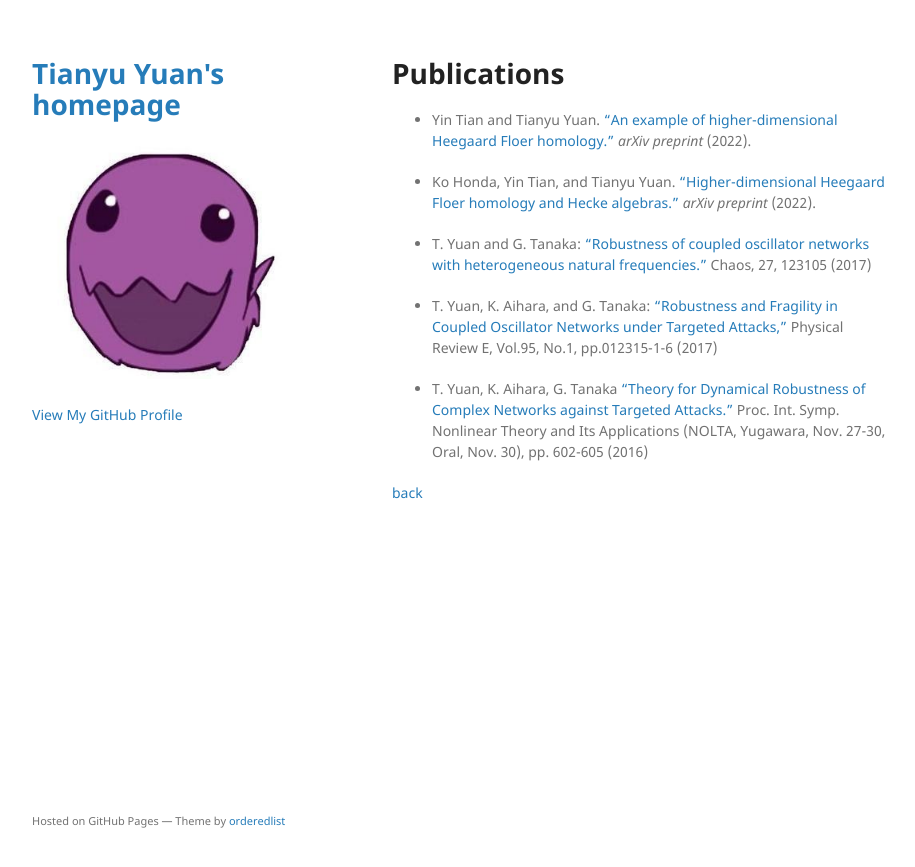
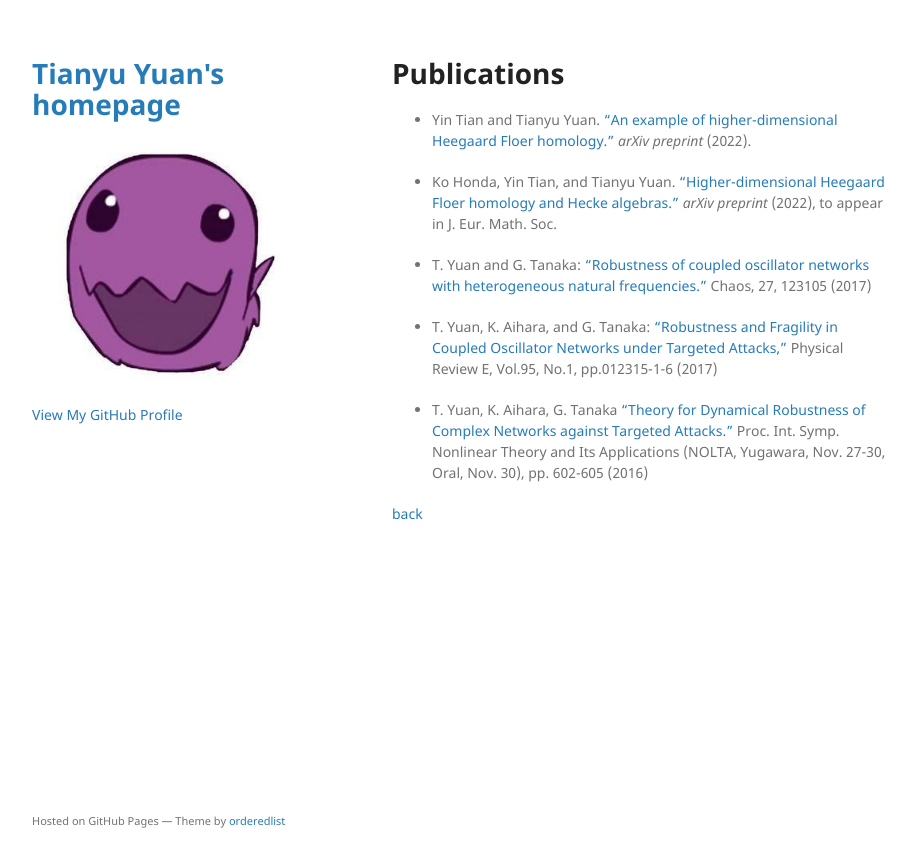
Before and after one commit to mathzerg/mathzerg.github.io, a Jekyll site: the page built from publication.md, in a window 1280 px wide. Shown: the top 867 px of the page, without its empty margins (178-1093 px from the left). Built offline with Jekyll 4.4.1, drawn with Linux system fonts in a browser that asks for light colours; the repository's description, which GitHub fills in, is left out; our own code applies the rules of GitHub Pages for plain Markdown files.

Commit message:
Update publication.md

```diff
--- a/publication.md
+++ b/publication.md
@@ -7,7 +7,7 @@ layout: default
 
 - Yin Tian and Tianyu Yuan. ["An example of higher-dimensional Heegaard Floer homology."](https://arxiv.org/abs/2212.10187) _arXiv preprint_ (2022).
 
-- Ko Honda, Yin Tian, and Tianyu Yuan. ["Higher-dimensional Heegaard Floer homology and Hecke algebras."](https://arxiv.org/abs/2202.05593) _arXiv preprint_ (2022).
+- Ko Honda, Yin Tian, and Tianyu Yuan. ["Higher-dimensional Heegaard Floer homology and Hecke algebras."](https://arxiv.org/abs/2202.05593) _arXiv preprint_ (2022), to appear in J. Eur. Math. Soc.
 
 - T. Yuan and G. Tanaka: ["Robustness of coupled oscillator networks with heterogeneous natural frequencies."](https://aip.scitation.org/doi/abs/10.1063/1.4991742) Chaos, 27, 123105 (2017)
 
```
